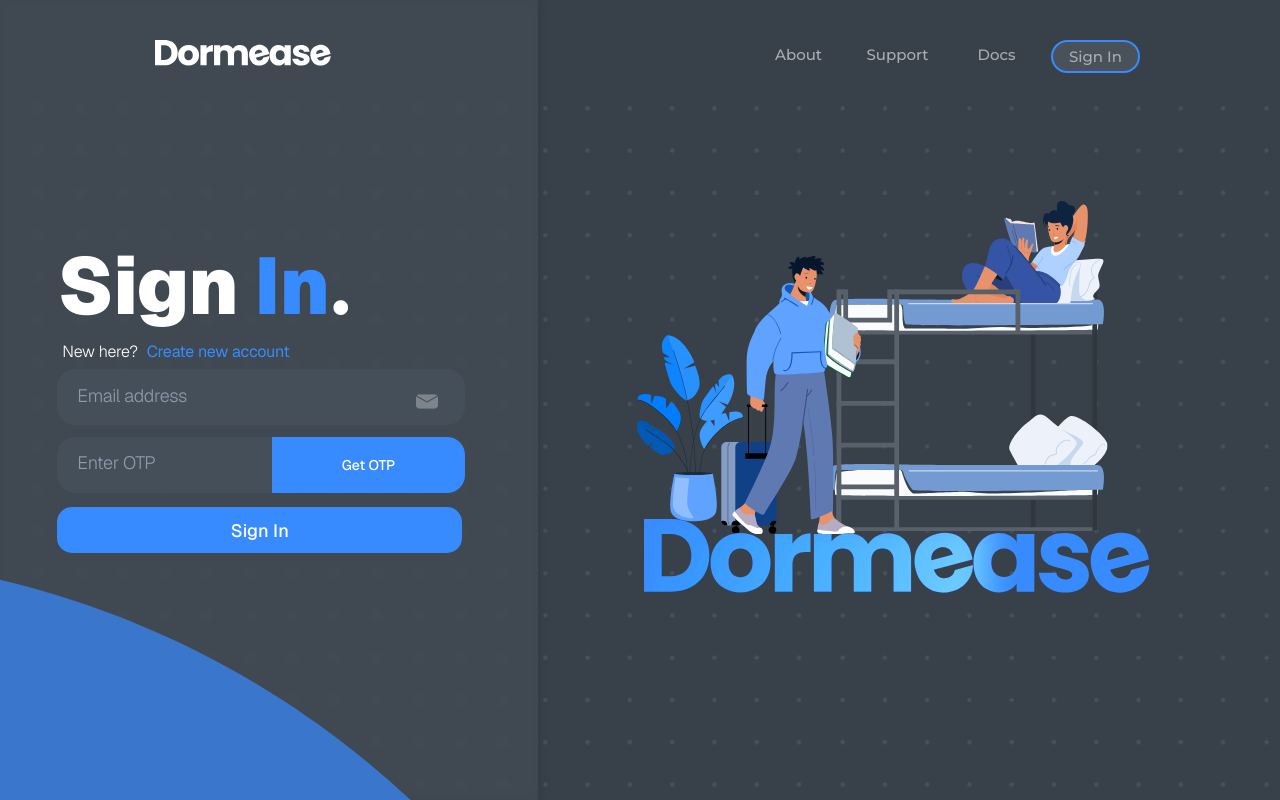
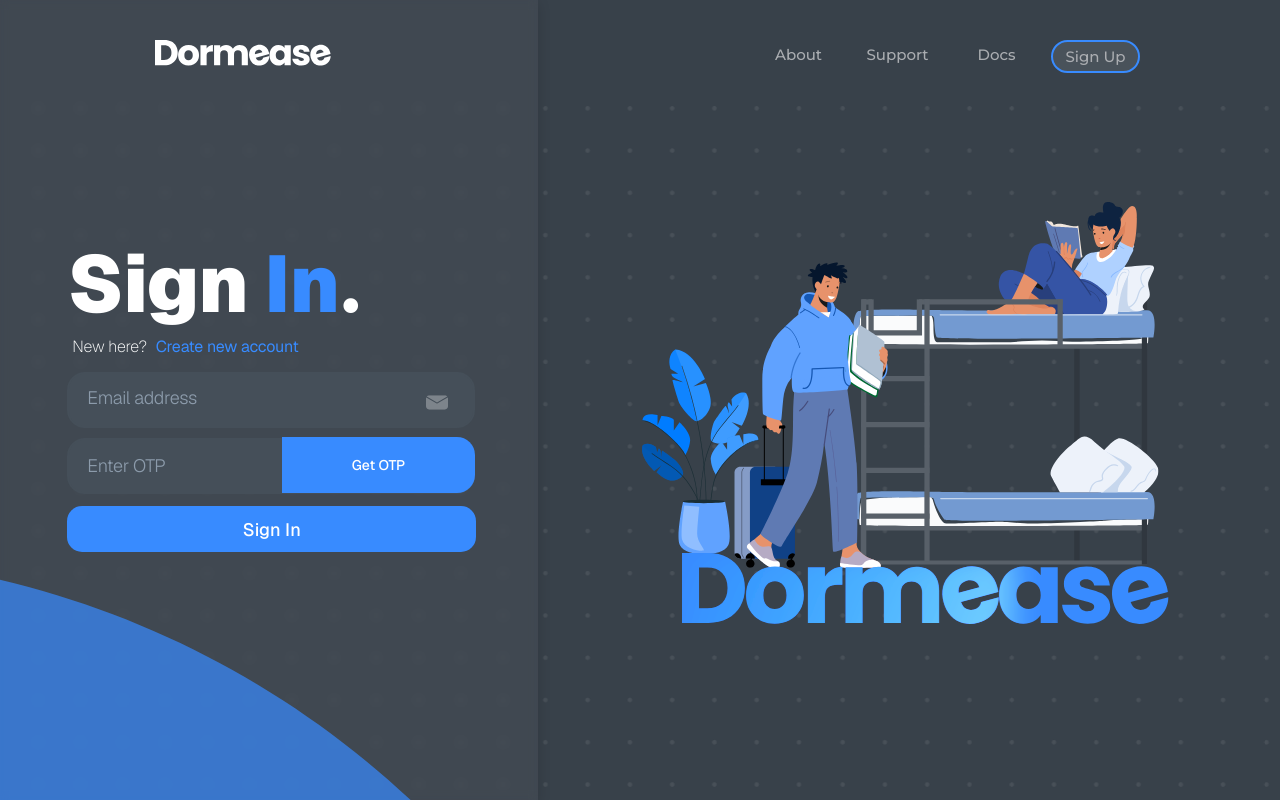
Before and after one commit to Shashank-Bharti/Dormease, a Flask app: page /login in a window 1280 px wide. Run offline with Flask 3, Linux system fonts and the light colour scheme; parts of the project's set-up code (start-up, migrations or seed data) failed here and were passed over.

Commit message:
fix styles -- herosection

```diff
--- a/static/css/global.css
+++ b/static/css/global.css
@@ -72,26 +72,25 @@
 }
 
 .art .art-1 {
-    width: 70%;
+    width: 77%;
     height: auto;
     max-width: 100%;
     max-height: 100%;
-    opacity: 0;
-    animation: fadeInRight 0.6s ease-in-out 0.2s forwards;
+    margin-top: 4vh;
+
 }
 
 .art .art-2 {
-    padding-top:30px ;
-    width: 72%;
+    margin-top: 6vh;
+    width: 73%;
     height: auto;
     z-index: 1;
     max-width: 100%;
     max-height: 100%;
-    opacity: 0;
-    animation: fadeInRight 0.6s ease-in-out 0.2s forwards;
+
 }
 .art-2{
-    margin-right: -65px;
+    margin-right: -70px;
 
 }
 
@@ -100,11 +99,10 @@
 /* Logo Container */
 .logo-container {
     position: relative; /* Changed from absolute */
-    width: 70%;
+    width: 77%;
     display: flex;
     justify-content: center;
-    opacity: 0;
-    animation: fadeInRight 0.6s ease-in-out 0.2s forwards;
+
 }
 
 svg.logo {
@@ -270,7 +268,7 @@
     font-weight: 200;
     line-height: 18px; /* 112.5% */
     letter-spacing: -0.16px;
-    padding: 20px 0px 0px 0px ;
+    padding: 30px 0px 0px 0px ;
     margin-left: 5px;
 }
 .abt-desc {
@@ -397,7 +395,7 @@
 /* Right Content */
 .right-content {
     position: absolute;
-    right: 60px;
+    right: 2.5vw;
     width: 50%;
     display: flex;
     flex-direction: column;
--- a/static/css/login.css
+++ b/static/css/login.css
@@ -1,18 +1,18 @@
 /* Page-specific styles only */
 @import url('https://fonts.googleapis.com/css2?family=Geist:wght@100..900&display=swap');
-.art {
+/* .art {
   position: relative;
   width: 105%;
   display: flex;
   justify-content: center;
   margin-right: 55px;
   margin-bottom: -15px;
-  /* Space between art and logo */
-}
 
-.logo-container {
+} */
+
+/* .logo-container {
   position: relative;
-  /* Changed from absolute */
+
   width: 80%;
   display: flex;
   justify-content: center;
@@ -22,14 +22,14 @@
   width: 100%;
   height: auto;
   max-width: 100%;
-}
+} */
 
-.art img {
+/* .art img {
   width: 80%;
   height: auto;
   max-width: 100%;
   max-height: 100%;
-}
+} */
 
 .content-box {
   position: absolute;
@@ -221,7 +221,7 @@
 
 .icon-mail {
   position: absolute;
-  margin-top: 12.5%;
+  margin-top: 12.2%;
   left: 360px;
   transform: scale(1.1);
   opacity: 0.3;
@@ -242,7 +242,7 @@
 .otp-btn-inline {
   position: absolute;
   right: 0;
-  top: 0.2vh;
+  top: 1.1vh;
   margin-top: vh;
   height: 3.48rem;
   width: 12.1rem;
@@ -301,7 +301,7 @@
 
 .sn-btn {
   position: relative;
-  width: 405px;
+  width: 409px;
   height: 46px;
   border: 2px;
   background: #388bff;
@@ -353,8 +353,10 @@
 }
 
 .desc {
+  position: relative;
+  margin-top: -10px;
   width: 450px;
-  height: 50px;
+  height: 45px;
   flex-shrink: 0;
   color: #fff;
   font-family: "Geist", sans-serif;
@@ -362,9 +364,8 @@
   font-style: normal;
   font-weight: 300;
   line-height: 18px;
-  /* 112.5% */
   letter-spacing: -0.16px;
-  margin-bottom: 5px;
+  margin-bottom: 20px;
   margin-left: 5px;
 }
 
@@ -521,7 +522,7 @@
 }
 .right-content {
     position: absolute;
-  right: 60px;
+    right: 2.5vw;
     width: 50%;
     display: flex;
     flex-direction: column;
@@ -591,10 +592,10 @@
     display: flex;
     flex-direction: column;
   }
-
+/*
   .art {
     margin-bottom: -1px;
-  }
+  } */
 
   .logo-container {
     left: -15px;
--- /dev/null
+++ b/static/css/sliderightanim.css
@@ -0,0 +1,4 @@
+.right-content{
+        opacity: 0;
+    animation: fadeInRight 0.6s ease-in-out 0.2s forwards;
+}
--- a/templates/base.html
+++ b/templates/base.html
@@ -18,6 +18,10 @@
      <link
       rel="stylesheet"
       href="{{ url_for('static', filename='/css/slideleftanim.css') }}"
+    />
+     <link
+      rel="stylesheet"
+      href="{{ url_for('static', filename='/css/sliderightanim.css') }}"
     />
     {% endblock %}
     <script src="{{ url_for('static', filename='js/flash.js') }}" defer></script>  </head>
@@ -67,7 +71,7 @@
           target="_blank"
           rel="noopener noreferrer"
           >Docs</a
-        >
+        >{% block sbutton%}
         {% if session.get('user_email') %}
           <!-- User is logged in - show Dashboard link -->
           <a class="animated-underline" href="{{ url_for('dashboard') }}">Dashboard🡭</a>
@@ -75,6 +79,7 @@
           <!-- User is not logged in - show Sign In link -->
           <a class="sign-in" href="{{ url_for('login') }}">Sign In</a>
         {% endif %}
+        {% endblock %}
         {% block navlink %} {% endblock %}
       </div>
     </div>
--- a/templates/home.html
+++ b/templates/home.html
@@ -15,14 +15,14 @@
       A unified platform to manage hostel accommodations, student verification
       and intelligent room allotment.
     </p>
-
+    <span class="gs-btn">
     <button  class="get-started">
         <span class="circle">
           <span class="arrow"></span>
         </span>
         <span class="btext">Get Started</span>
 
-      </button>
+      </button></span>
 
   </div>
     <img src="{{ url_for('static', filename='/images/ellipse-104.svg') }}" alt="element" class="ellipse" />
--- a/templates/login.html
+++ b/templates/login.html
@@ -2,12 +2,23 @@
 {% extends "base.html" %}
 {% block title %}Sign In{% endblock %}
 {%block styles%}
-{{ super() }}
+<link
+  rel="stylesheet"
+  href="{{ url_for('static', filename='/css/slideleftanim.css') }}"
+/>
 <link rel="stylesheet" href="{{ url_for('static', filename='/css/login.css') }}">
-<link rel="stylesheet" href="{{ url_for('static', filename='/css/form-fixes.css') }}">
+<link rel="stylesheet" href="{{ url_for('static', filename='/css/global.css') }}">
 <script src="{{ url_for('static', filename='js/otp.js') }}" defer></script>
 {% endblock %}
-
+        {% block sbutton%}
+        {% if session.get('user_email') %}
+          <!-- User is logged in - show Dashboard link -->
+          <a class="animated-underline" href="{{ url_for('dashboard') }}">Dashboard🡭</a>
+        {% else %}
+          <!-- User is not logged in - show Sign In link -->
+          <a class="sign-in" href="{{ url_for('register') }}">Sign Up</a>
+        {% endif %}
+        {% endblock %}
 {%block content%}
   <div class="content-text">
     <span class="w-br">Sign <blue>In</blue><dot>.</dot></span>
```
Also changed, not shown: static/css/registration.css (+15 -14 lines), templates/registration.html (+19 -5 lines), static/images/mp_art2.svg. Lines whose indentation alone changed are shown as unchanged.
